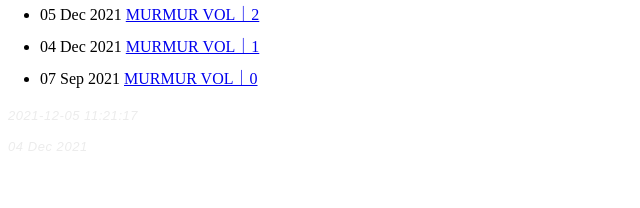
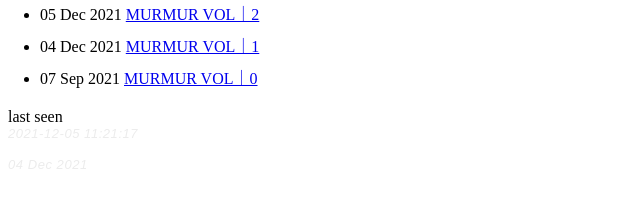
Before and after one commit to lamuvistar/diario, a Jekyll site: the page built from index.html, in a window 1280 px wide. Shown: the part 406-614 px from the top of the page, without its empty margins (0-640 px from the left). Built offline with Jekyll 4.4.1, drawn with Linux system fonts in a browser that asks for light colours.

Commit message:
add 'last seen'

```diff
--- a/index.html
+++ b/index.html
@@ -15,4 +15,4 @@ date: 2021-12-04
         {% endfor %}
     </ul>
 {% endfor %}
-<h4 class=edge>{{"now"| date: "%Y-%m-%d %H:%M:%S"}}</h4>
+last seen <h4 class=edge>{{"now"| date: "%Y-%m-%d %H:%M:%S"}}</h4>
```
